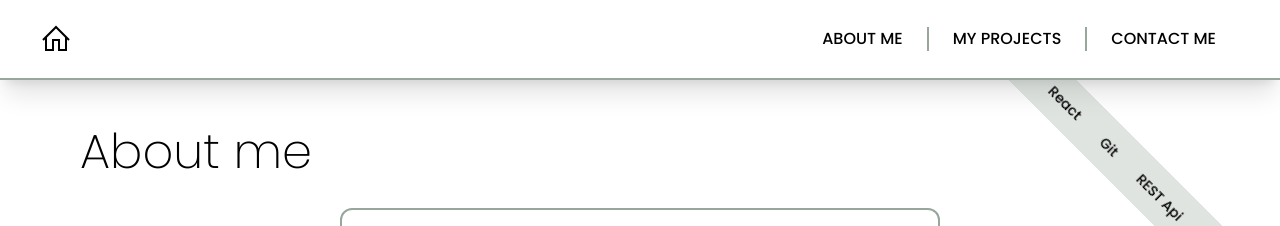
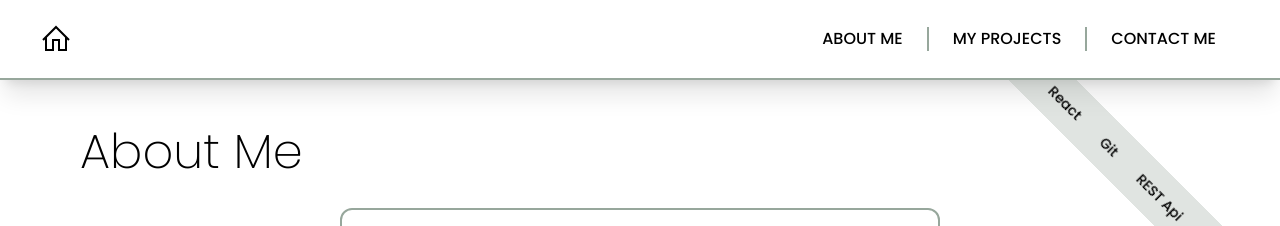
Before and after one commit to Michalgordon/mikeys-portfolio, a React (Vite) app: page /about in a window 1280 px wide. Shown: the top 226 px of the page. Built offline with nearby package versions, Linux system fonts and the light colour scheme; no server answers.

Commit message:
capitalized title

```diff
--- a/src/pages/AboutMe.jsx
+++ b/src/pages/AboutMe.jsx
@@ -15,7 +15,7 @@ const AboutMe = () => {
         className="pl-10 text-5xl
        font-thin"
       >
-        About me
+        About Me
       </h1>
       {/* <div className="grid grid-cols-2 h-full	">
         <div className="bg-red row-auto">
```
